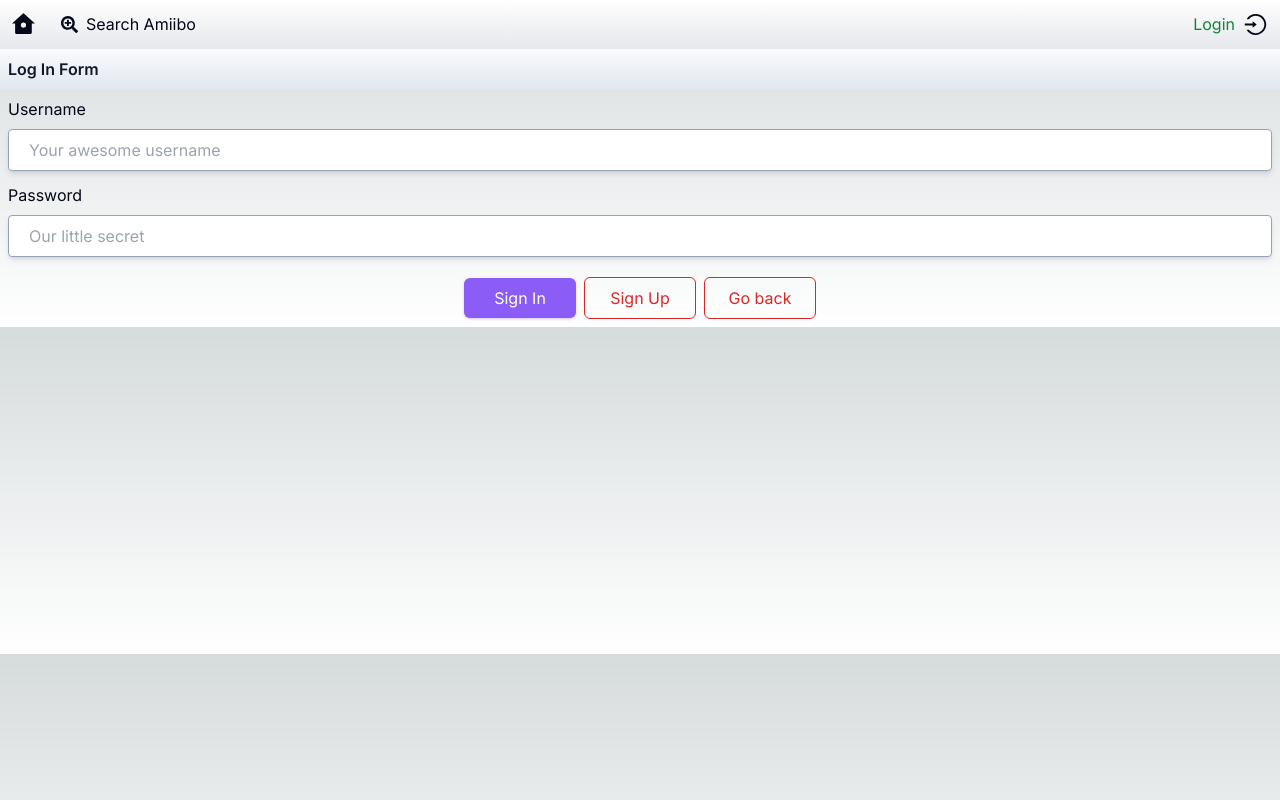
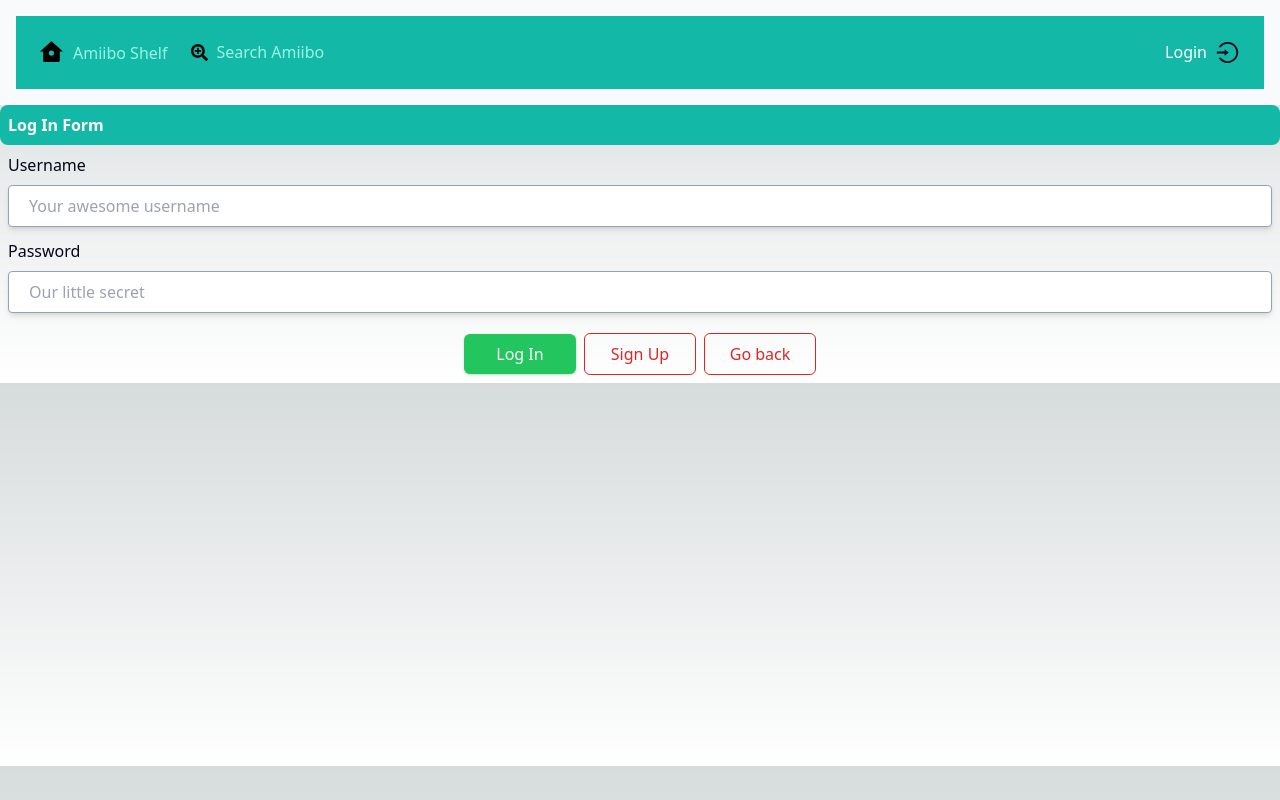
Before and after one commit to rc-coder/amiibo-shelf, a Next.js app: page /SignIn in a window 1280 px wide. Built offline with nearby package versions, Linux system fonts and the light colour scheme; no server answers.

Commit message:
Cambios Esteticos

```diff
--- a/app/(.)SignIn/page.tsx
+++ b/app/(.)SignIn/page.tsx
@@ -34,10 +34,10 @@ export default function SignInModal() {
               leaveTo="opacity-0 translate-y-4 sm:translate-y-0 sm:scale-95"
             >
               <Dialog.Panel className="relative transform overflow-hidden rounded-lg bg-white text-left shadow-xl transition-all sm:my-8 sm:w-full sm:max-w-lg">
-                <div className="bg-white px-4 pb-4 pt-5 sm:p-6 sm:pb-4">
-                  <div className="flex justify-center">
-                    <div className="mt-3 text-center sm:ml-4 sm:mt-0 sm:text-left">
-                      <SignInForm />
+                <div className="bg-white">
+                  <div className="flex justify-center py-16">
+                    <div className=" text-center sm:text-left">
+                      <SignInForm classname="" />
                     </div>
                   </div>
                 </div>
--- a/app/(.)SignUp/page.tsx
+++ b/app/(.)SignUp/page.tsx
@@ -34,7 +34,7 @@ export default function SignUpModal() {
               leaveTo="opacity-0 translate-y-4 sm:translate-y-0 sm:scale-95"
             >
               <Dialog.Panel className="relative transform overflow-hidden rounded-lg bg-white text-left shadow-xl transition-all sm:my-8 sm:w-full sm:max-w-lg">
-                <div className="bg-white px-4 pb-4 pt-5 sm:p-6 sm:pb-4">
+                <div className="bg-white py-16">
                   <div className="flex justify-center">
                     <div className="mt-3 text-center sm:ml-4 sm:mt-0 sm:text-left ">
                       <SignUpForm />
--- a/app/components/AmiiboShowcase.tsx
+++ b/app/components/AmiiboShowcase.tsx
@@ -34,7 +34,6 @@ export async function AmiiboShowcase({
   //   }, []);
 
   return (
-    <>
     <div className="mt-6 grid grid-cols-1 gap-x-6 gap-y-10 sm:grid-cols-2 lg:grid-cols-4 xl:gap-x-8">
       {!search
         ? amiibos.map((amiibo: amiibo) => (
@@ -54,6 +53,5 @@ export async function AmiiboShowcase({
             </div>
           ))}
     </div>
-    </>
   );
 }
--- a/app/components/AppBar.tsx
+++ b/app/components/AppBar.tsx
@@ -8,27 +8,32 @@ import { FaSearchPlus } from 'react-icons/fa';
 
 const AppBar = () => {
   return (
-    <header className="flex items-center text-slate-950 p-3 bg-gradient-to-b from-white to-gray-200 shadow">
+    <div>
+      <div className="bg-slate-50 p-2">
+        <header className="flex items-center  bg-teal-500 p-6 m-2">
           <div className="flex gap-6">
-        <Link
-          className="transition-colors hover:text-blue-500"
-          href={'/'}
-          title="Homepage"
-        >
-          <RiHome7Fill size={25} />
+            <Link href={'/'} title="Homepage">
+              <div className="flex items-center gap-2">
+                <RiHome7Fill size={25} />{' '}
+                <span className="transition-colors text-teal-200 hover:text-white">
+                  Amiibo Shelf
+                </span>
+              </div>
             </Link>
-        <Link
-          className="transition-colors hover:text-blue-500 "
-          href={'/SearchAmiibo'}
-        >
+            <Link href={'/SearchAmiibo'}>
               <div className="flex items-center gap-2">
-            <FaSearchPlus size={17} /> Search Amiibo
+                <FaSearchPlus size={17} />{' '}
+                <span className="transition-colors text-teal-200 hover:text-white">
+                  Search Amiibo
+                </span>
               </div>
             </Link>
           </div>
 
           <SignInButton />
         </header>
+      </div>
+    </div>
   );
 };
 
--- a/app/components/SignInButton.tsx
+++ b/app/components/SignInButton.tsx
@@ -9,8 +9,11 @@ const SignInButton = () => {
   if (session && session.user) {
     return (
       <div className="flex gap-2 ml-auto" title="Log Out">
-        <p className="text-sky-600">{session.user.name}</p>
-        <button onClick={() => signOut()} className="text-red-800">
+        <p className="text-white">{session.user.name}</p>
+        <button
+          onClick={() => signOut()}
+          className="text-red-600 hover:text-red-500"
+        >
           <AiOutlineLogout size={22} />
         </button>
       </div>
@@ -19,7 +22,7 @@ const SignInButton = () => {
   return (
     <Link href={'/SignIn'} className="text-slate-950 ml-auto" title="Login">
       <div className="flex gap-2 ml-auto">
-        <p className="text-green-700">Login</p>
+        <p className="text-white">Login</p>
         <AiOutlineLogin size={25} />
       </div>
     </Link>
--- a/app/components/form/SignInForm.tsx
+++ b/app/components/form/SignInForm.tsx
@@ -47,9 +47,10 @@ const SignInForm = (props: Props) => {
 
   return (
     <div className={props.classname}>
-      <div className="text-base font-semibold leading-6 text-gray-900 bg-gradient-to-b from-slate-50 to-slate-200 p-2">
+      <div className="text-base font-semibold leading-6 text-white bg-teal-500 p-2 rounded-lg">
         Log In Form
       </div>
+
       <form
         action={clientAction}
         className="p-2 flex flex-col gap-3"
@@ -80,8 +81,8 @@ const SignInForm = (props: Props) => {
           </p>
         )}
         <div className="flex items-center justify-center mt-2 gap-2">
-          <Button type="submit" className="w-28">
-            Sign In
+          <Button type="submit" className="w-28" variant="success">
+            Log In
           </Button>
           <Link
             href={props.callbackUrl ?? '/SignUp'}
--- a/app/components/form/SignUpForm.tsx
+++ b/app/components/form/SignUpForm.tsx
@@ -22,7 +22,7 @@ export const SignUpForm = () => {
 
   return (
     <div>
-      <div className="text-base font-semibold leading-6 text-gray-900 bg-gradient-to-b from-slate-50 to-slate-200 p-2 w-full">
+      <div className="text-base font-semibold leading-6 text-white bg-teal-500 p-2 rounded-lg">
         Sign up Form
       </div>
       <form
@@ -82,8 +82,7 @@ export const SignUpForm = () => {
           </p>
         )}
         <div className="flex items-center justify-center mt-2 gap-2">
-          {' '}
-          <Button type="submit" className="w-28">
+          <Button type="submit" className="w-28" variant="success">
             Sign Up
           </Button>
           <Link
--- a/app/layout.tsx
+++ b/app/layout.tsx
@@ -18,7 +18,7 @@ export default function RootLayout({
 }) {
   return (
     <html lang="en">
-      <body className={inter.className}>
+      <body className={inter.className + 'h-full w-full'}>
         <Provider>
           <AppBar />
           {children}
--- a/app/loading.tsx
+++ b/app/loading.tsx
@@ -1,7 +1,9 @@
 import React from 'react';
 
 const Loading = () => {
-  return <div>Loading...</div>;
+  return (
+    <div className="text-gray-300 p-4 animate-pulse text-xl">Loading...</div>
+  );
 };
 
 export default Loading;
--- a/app/page.tsx
+++ b/app/page.tsx
@@ -23,18 +23,15 @@ export default async function Home() {
   });
 
   return (
-    <div>
+    <div className="flex flex-col items-center justify-center align-middle w-full h-full">
       {session && session.user ? (
         <div>
-          <div className="flex justify-center w-full">
-            <h1 className="text-5xl text-center p-6 text-sky-700">
-              Welcome {session.user.name}!
+          <div className="flex justify-start w-full ">
+            <h1 className="text-5xl text-center p-6 ">
+              {session.user.name}&apos;s Shelf
             </h1>
           </div>
           <section>
-            <div className="p-4 text-lg">
-              <h2>Your Shelf</h2>
-            </div>
             {storedAmiibos.length > 0 ? (
               <div className="mt-6 grid grid-cols-1 gap-x-6 gap-y-10 sm:grid-cols-2 lg:grid-cols-4 xl:gap-x-8">
                 {storedAmiibos.map((amiibo) => (
@@ -49,7 +46,7 @@ export default async function Home() {
             ) : (
               <div>
                 Your shelf is empty, go{' '}
-                <Link href={'/SearchAmiibo'} className="text-blue-600">
+                <Link href={'/SearchAmiibo'} className="text-teal-600">
                   search
                 </Link>{' '}
                 and add some amiibo
@@ -58,10 +55,17 @@ export default async function Home() {
           </section>
         </div>
       ) : (
-        <div className="flex justify-center align-middle items-center w-full h-full">
-          <h1 className="text-5xl p-6 text-sky-700">
-            Welcome to amiibo shelf!
-          </h1>
+        <div className="flex flex-col gap-4 justify-center align-middle items-center w-full h-full">
+          <span className="text-base font-semibold leading-6 text-white bg-teal-500 p-6 rounded-lg mt-40">
+            <h1 className="text-5xl">Welcome to amiibo shelf!</h1>
+          </span>
+          <div>
+            You can display your amiibo, go{' '}
+            <Link href={'/SignUp'} className="text-teal-600">
+              sign up
+            </Link>
+            .
+          </div>
         </div>
       )}
     </div>
```
Lines whose indentation alone changed are shown as unchanged.
